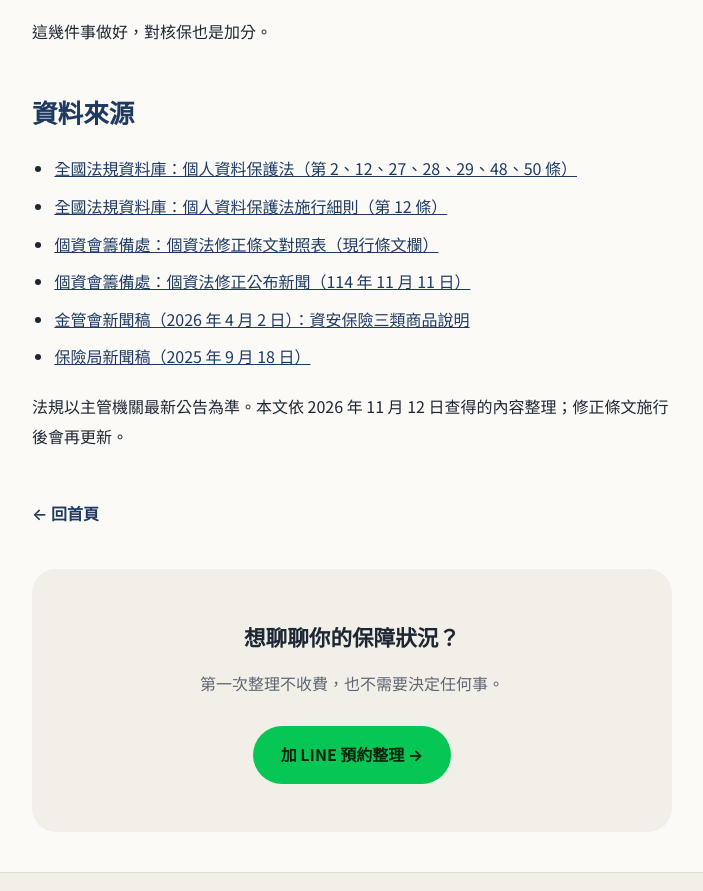
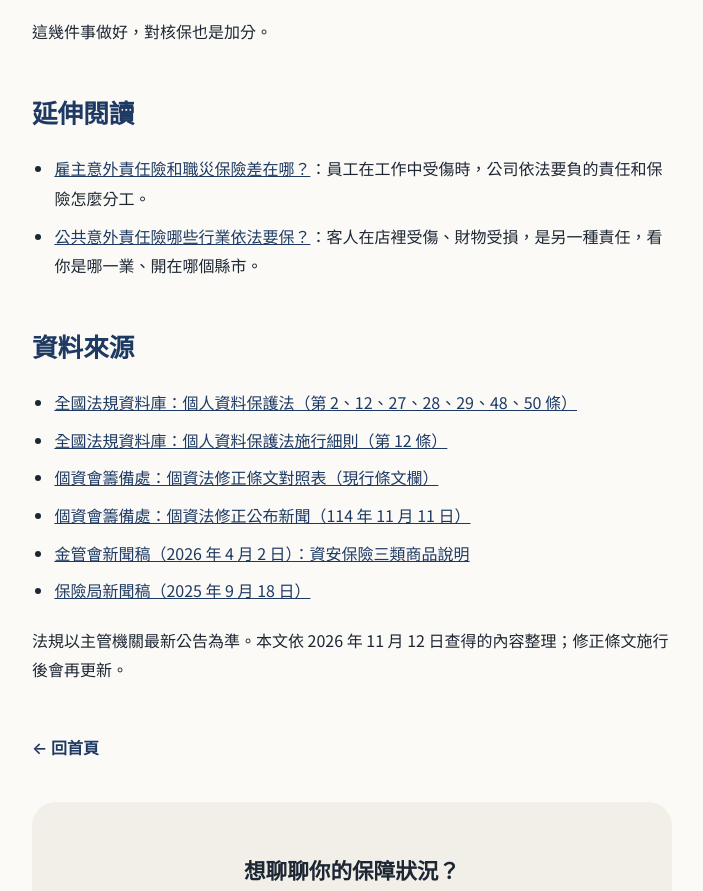
Before and after one commit to TedShen/tedshen-protect, an Astro site: page /posts/employee-data-breach-liability in a window 1280 px wide. Shown: the part 3964-4855 px from the top of the page, without its empty margins (288-991 px from the left). Built offline with nearby package versions, Linux system fonts and the light colour scheme; Astro itself is replaced by a stand-in of ours.

Commit message:
個資外洩文加延伸閱讀：連到雇主意外責任險、公共意外責任險兩篇（SEO 排程）
Co-Authored-By: Claude Opus 5.5 <noreply@anthropic.com>

Claude-Session: https://claude.ai/code/session_01T1Zcs25aWoEywijRCz2ZiY

```diff
--- a/src/content/posts/employee-data-breach-liability.md
+++ b/src/content/posts/employee-data-breach-liability.md
@@ -103,6 +103,11 @@ draft: false
 
 這幾件事做好，對核保也是加分。
 
+## 延伸閱讀
+
+- [雇主意外責任險和職災保險差在哪？](/posts/employer-liability-vs-occupational-accident-insurance/)：員工在工作中受傷時，公司依法要負的責任和保險怎麼分工。
+- [公共意外責任險哪些行業依法要保？](/posts/public-liability-insurance-required-industries/)：客人在店裡受傷、財物受損，是另一種責任，看你是哪一業、開在哪個縣市。
+
 ## 資料來源
 
 - [全國法規資料庫：個人資料保護法（第 2、12、27、28、29、48、50 條）](https://law.moj.gov.tw/LawClass/LawAll.aspx?pcode=I0050021)
```
Also changed, not shown: MAINTAIN.md (+1 -0 lines).
